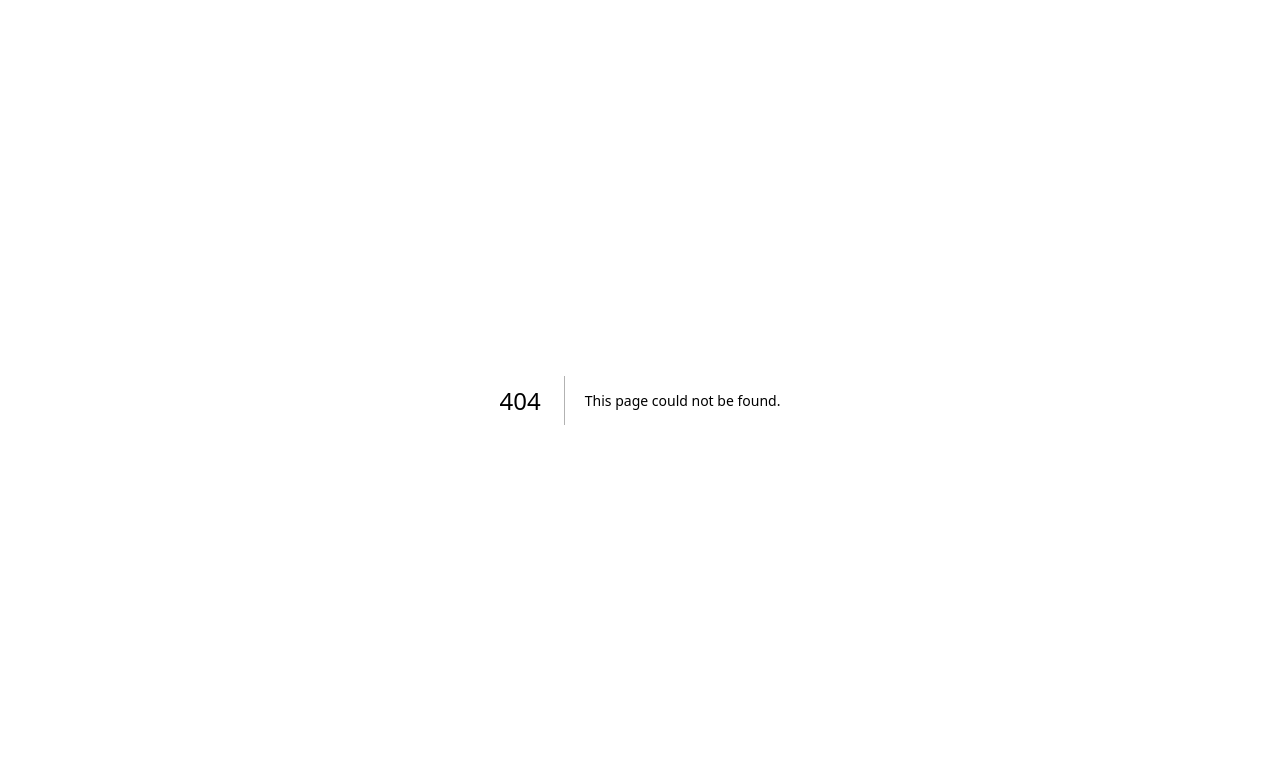
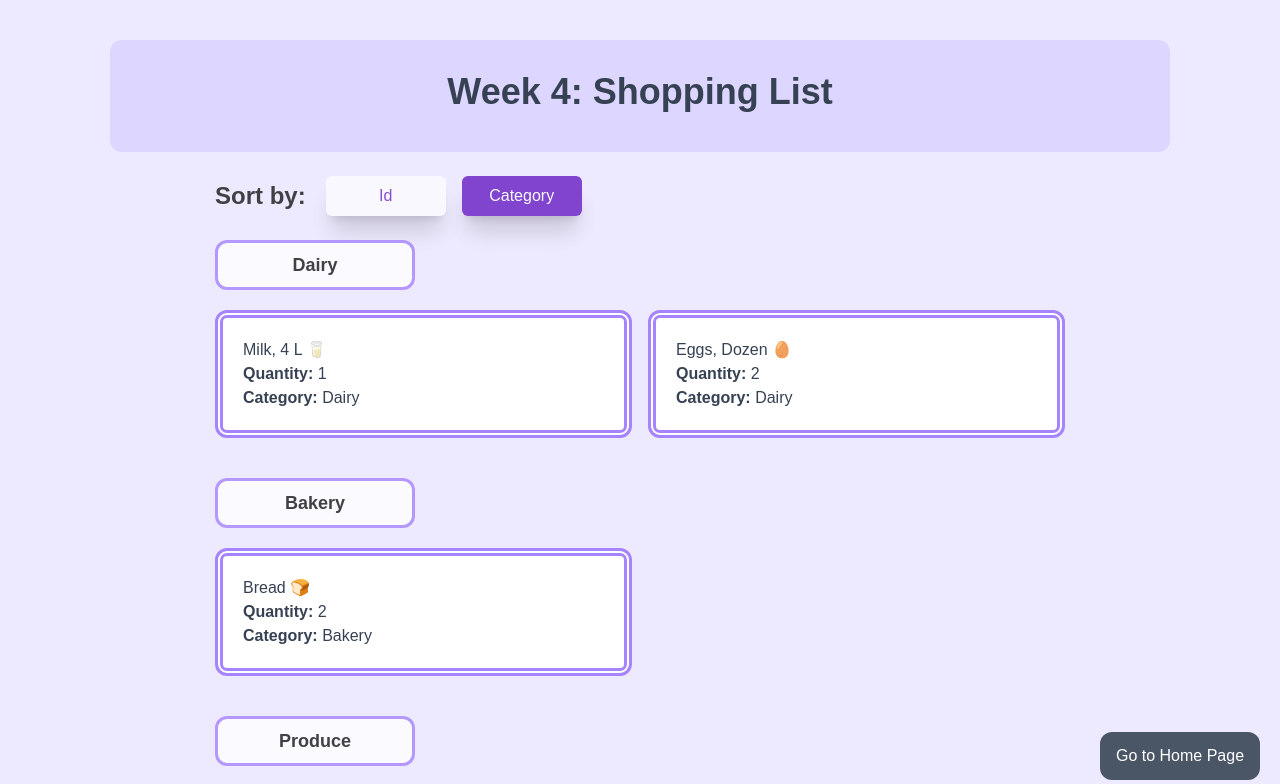
Before and after one commit to NxGin97/cprg306-assignments, a Next.js app: page /week-4a in a window 1280 px wide. Before the commit this address had no page. Shown: the top 784 px of the page. Built offline with nearby package versions, Linux system fonts and the light colour scheme.

Commit message:
minor formatting changes to a few files and implementing new page link to past files. completed week 4 assignment (handling list and filtering list by id and category using map and reduce).

```diff
--- /dev/null
+++ b/app/components/FilterListNav.js
@@ -0,0 +1,57 @@
+import Link from "next/link";
+
+//overall flex layout
+export default function FilterListById() {
+  return(
+    <div className="mt-5 max-w-[850px] mx-auto">
+      <div className="flex items-center justify-start gap-4 mt-5 ">
+        <p className="font-bold text-2xl opacity-80">Sort by:</p>
+        <nav>
+          <ul className="flex gap-2">
+            <FilterListNavSelected title="Id" pageLink="week-4" />
+            <FilterListNav title="Category" pageLink="week-4a" />
+          </ul>
+        </nav>
+      </div>
+    </div>
+  )
+}
+
+export function FilterListByCategory() {
+  return(
+    <div className="mt-5 max-w-[850px] mx-auto">
+      <div className="flex items-center justify-start gap-4 mt-5 ">
+        <p className="font-bold text-2xl opacity-80">Sort by:</p>
+        <nav>
+          <ul className="flex gap-2">
+            <FilterListNav title="Id" pageLink="week-4" />
+            <FilterListNavSelected title="Category" pageLink="week-4a" />
+          </ul>
+        </nav>
+      </div>
+    </div>
+  )
+}
+
+//component 'buttons'
+export function FilterListNav({ title, pageLink }) {
+  return (
+    <li className=" w-[120px] bg-white opacity-70 m-1 px-3 py-2 rounded-md text-center text-base text-violet-100 shadow-xl/20 hover:bg-violet-200 hover:opacity-90 ">
+      <Link
+        href={pageLink}
+        className="block w-full h-full text-violet-800 text-md"> {title}
+      </Link>
+    </li>
+  );
+}
+
+export function FilterListNavSelected({ title, pageLink }) {
+  return (
+    <li className=" w-[120px] bg-violet-800 opacity-75 m-1 px-3 py-2 rounded-md text-center text-base text-violet-100 shadow-xl/20">
+      <Link
+        href={pageLink}
+        className="block w-full h-full text-white text-md">{title}
+        </Link>
+    </li>
+  );
+}
--- a/app/components/NavListItem.js
+++ b/app/components/NavListItem.js
@@ -5,9 +5,7 @@ export default function NavListItem({ title, pageLink }) {
     <li className="bg-gray-600 m-10 p-10 rounded-xl text-center text-xl text-gray-100 max-w-[650px] mx-auto shadow-xl/20 hover:scale-105 hover:ease-out hover:duration-100">
       <Link
         href={pageLink}
-        className="block w-full h-full hover:text-amber-300 text-white text-2xl"
-      >
-        {title}
+        className="block w-full h-full hover:text-amber-300 text-white text-2xl">{title}
       </Link>
     </li>
   );
--- a/app/page.js
+++ b/app/page.js
@@ -13,7 +13,7 @@ export default function Home() {
     },
     {
     title: "Week 4",
-    pageLink: "empty-page",
+    pageLink: "week-4",
     },
     {
     title: "Week 5",
@@ -36,6 +36,7 @@ export default function Home() {
   return (
   <main className="bg-violet-100 py-10">
       <PageHeader title="CPRG 306: Web Development 2 - Assignments" />
+      <nav>
         <ul>
           <NavListItem {...pages[0]} />
           <NavListItem {...pages[1]} />
@@ -45,6 +46,7 @@ export default function Home() {
           <NavListItem {...pages[5]} />
           <NavListItem {...pages[6]} />
         </ul>
+      </nav>
     </main>
   );
 }
--- a/app/week-3/GroceryItemList.js
+++ b/app/week-3/GroceryItemList.js
@@ -74,7 +74,7 @@ export default function GroceryItemList() {
     };
 
     return (
-        <section className= " ">
+        <section>
             <ul className="min-h-screen flex flex-col items-center justify-center font-size-30">
                 <Item{...item1} />
                 <Item{...item2} />
--- /dev/null
+++ b/app/week-4/item-list.js
@@ -0,0 +1,13 @@
+import Item from "./item"
+import items from "./items"
+//items is the list of items. you take the items from json and then map it. then use <Item /> for styling each iteration
+export default function ItemList() {
+
+    return(
+        <section>
+            <ul className="grid grid-cols-2 gap-4 max-w-[850px] mx-auto">
+            {items.map((item) => (<li key={item.id}><Item{...item} /></li>))}
+            </ul>
+        </section>
+    );
+}
--- /dev/null
+++ b/app/week-4/item.js
@@ -0,0 +1,10 @@
+export default function Item({name, quantity, category}) {
+    const pStyle = "text-center text-gray-700 text-left capitalize";
+    return (
+        <div className="border-8 border-double border-violet-400 bg-white rounded-xl mx-auto p-5 my-5 ">
+            <p className={pStyle}>{name}</p>
+            <p className={pStyle}><span className="font-bold">Quantity: </span> {quantity}</p>
+            <p className={pStyle}><span className="font-bold">Category: </span>{category}</p>
+        </div>
+    )
+}
--- /dev/null
+++ b/app/week-4/items.json
@@ -0,0 +1,74 @@
+[
+  {
+    "id": "1h2GJKH12gkHG31h1H",
+    "name": "milk, 4 L 🥛",
+    "quantity": 1,
+    "category": "dairy"
+  },
+  {
+    "id": "2KJH3k2j3H1k2J3K1H",
+    "name": "bread 🍞",
+    "quantity": 2,
+    "category": "bakery"
+  },
+  {
+    "id": "3h2KJH3k2j3H1k2J3",
+    "name": "eggs, dozen 🥚",
+    "quantity": 2,
+    "category": "dairy"
+  },
+  {
+    "id": "4k2J3K1H2GJKH12gk",
+    "name": "bananas 🍌",
+    "quantity": 6,
+    "category": "produce"
+  },
+  {
+    "id": "5H1h1H2KJH3k2j3H",
+    "name": "broccoli 🥦",
+    "quantity": 3,
+    "category": "produce"
+  },
+  {
+    "id": "6H1k2J3K1H2GJKH1",
+    "name": "chicken breasts, 1 kg 🍗",
+    "quantity": 1,
+    "category": "meat"
+  },
+  {
+    "id": "7gkHG31h1H2KJH3k",
+    "name": "pasta sauce 🍝",
+    "quantity": 3,
+    "category": "canned goods"
+  },
+  {
+    "id": "8j3H1k2J3K1H2GJK",
+    "name": "spaghetti, 454 g 🍝",
+    "quantity": 2,
+    "category": "dry goods"
+  },
+  {
+    "id": "9H12gkHG31h1H2KJ",
+    "name": "toilet paper, 12 pack 🧻",
+    "quantity": 1,
+    "category": "household"
+  },
+  {
+    "id": "10H3k2j3H1k2J3K1",
+    "name": "paper towels, 6 pack",
+    "quantity": 1,
+    "category": "household"
+  },
+  {
+    "id": "11k2J3K1H2GJKH12",
+    "name": "dish soap 🍽️",
+    "quantity": 1,
+    "category": "household"
+  },
+  {
+    "id": "12GJKH12gkHG31h1",
+    "name": "hand soap 🧼",
+    "quantity": 4,
+    "category": "household"
+  }
+]
--- /dev/null
+++ b/app/week-4/page.js
@@ -0,0 +1,15 @@
+import ReturnHome from "../components/ReturnHome"
+import PageHeader from "../components/PageHeader"
+import ItemList from "./item-list"
+import FilterListById from "../components/FilterListNav"
+
+export default function Page() {
+    return (
+        <main className="bg-violet-100 py-10">
+        <PageHeader title="Week 4: Shopping List" />
+        <FilterListById />
+        <ItemList />
+        <ReturnHome />
+        </main>
+    )
+}
--- /dev/null
+++ b/app/week-4a/item-list-category.js
@@ -0,0 +1,34 @@
+import Item from "../week-4/item"
+import items from "../week-4/items"
+
+export default function ItemByCategory() {
+    // note: category array is created with items in it. groups is the acc object, item is the current item.
+    // if acc doesn't exist, create a new one, if it does, push item to that array. return groups to be looped through again till all items pass.
+    const itemsByCategory = items.reduce((groups, item) => {
+    const category = item.category;
+
+    if (!groups[category]) {
+        groups[category] = [];
+    }
+
+    groups[category].push(item);
+
+    return groups;
+    }, {});
+
+
+    // note: now destructure itemsByCategory into category and its items. for each category (from 'categoryItems') display
+    // header for that category and display each item in category using <li><Items><</li>. (Nested loop)
+    return (
+        <ul>
+        {Object.entries(itemsByCategory).map(([category, categoryItems]) => (
+            <li key={category}>
+            <div className="max-w-[850px] mx-auto">
+                <h2 className="font-bold text-lg opacity-80 text-center bg-white rounded-xl p-2 border-violet-400 max-w-[200px] border-3 mt-5 capitalize">{category}</h2>
+                    <ul className="grid grid-cols-2 gap-x-4 max-w-[850px] mx-auto">
+                        {categoryItems.map(item => (<li key={item.id}> <Item {...item} /></li>))}
+                    </ul>
+            </div>
+            </li>))}
+        </ul>);
+}
--- /dev/null
+++ b/app/week-4a/page.js
@@ -0,0 +1,16 @@
+import ReturnHome from "../components/ReturnHome"
+import PageHeader from "../components/PageHeader"
+import ItemByCategory from "./item-list-category"
+import {FilterListByCategory} from "../components/FilterListNav"
+
+
+export default function Page() {
+    return (
+        <main className="bg-violet-100 py-10">
+        <PageHeader title="Week 4: Shopping List" />
+        <FilterListByCategory />
+        <ItemByCategory />
+        <ReturnHome />
+        </main>
+    )
+}
```
Lines whose indentation alone changed are shown as unchanged.
